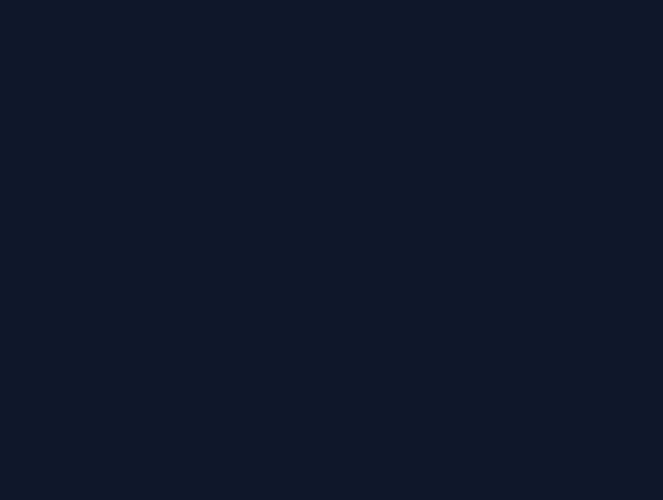
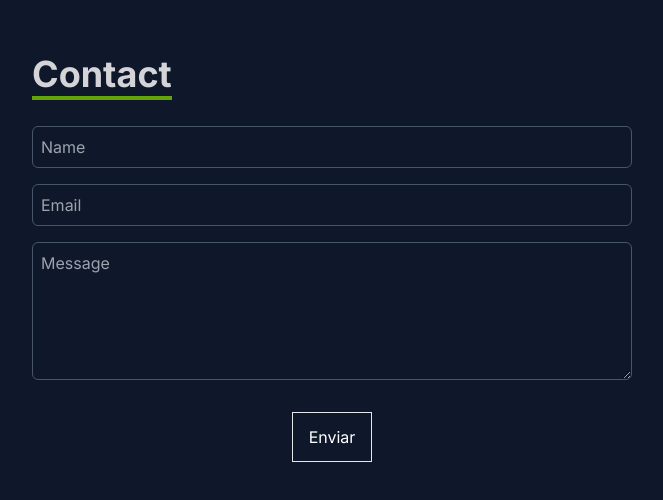
Before and after one commit to frantecbh/my-portifolio, a React (Vite) app: page / in a window 1280 px wide. Shown: the part 3326-3826 px from the top of the page, without its empty margins (308-971 px from the left). Before the commit the page ends 3200 px from the top, so only its background shows below. Built offline with nearby package versions, Linux system fonts and the light colour scheme; no server answers.

Commit message:
page contact

```diff
--- a/src/App.tsx
+++ b/src/App.tsx
@@ -1,4 +1,5 @@
 import { About } from "./components/About";
+import { Contact } from "./components/Contact";
 import { Home } from "./components/Home";
 import { Navbar } from "./components/Navbar";
 import { Projetos } from "./components/Projetos";
@@ -12,6 +13,7 @@ export default function App() {
     <About />
     <Skills />
     <Projetos />
+    <Contact />
   </div>
 
   )
--- /dev/null
+++ b/src/components/Contact.tsx
@@ -0,0 +1,17 @@
+
+
+export const Contact = () => {
+  return (
+    <section id='contact' className='w-full h-screen flex justify-center items-center p-4'>
+        <form action={import.meta.env.VITE_GETFORM_URL} method="POST" className='flex flex-col max-w-[600px] w-full'>
+            <div className='pb-8'>
+                <p className='text-4xl font-bold inline border-b-4 border-lime-600'>Contact</p>
+            </div>
+            <input className='bg-transparent outline-none focus:border-lime-700 p-2 rounded-md border border-slate-600' type="text" placeholder='Name' name='name' />
+            <input className='my-4 p-2 bg-transparent outline-none focus:border-lime-700 rounded-md border border-slate-600' type="email" placeholder='Email' name='email' />
+            <textarea className='bg-transparent outline-none focus:border-lime-700 p-2 rounded-md border border-slate-600' name="message" rows={5} placeholder='Message'></textarea>
+            <button className='text-white border hover:bg-lime-600 hover:border-lime-600 px-4 py-3 my-8 mx-auto flex items-center'>Enviar</button>
+        </form>
+    </section>
+  )
+}
```
Also changed, not shown: 2 other files (tests, documents, lock files or other folders).
